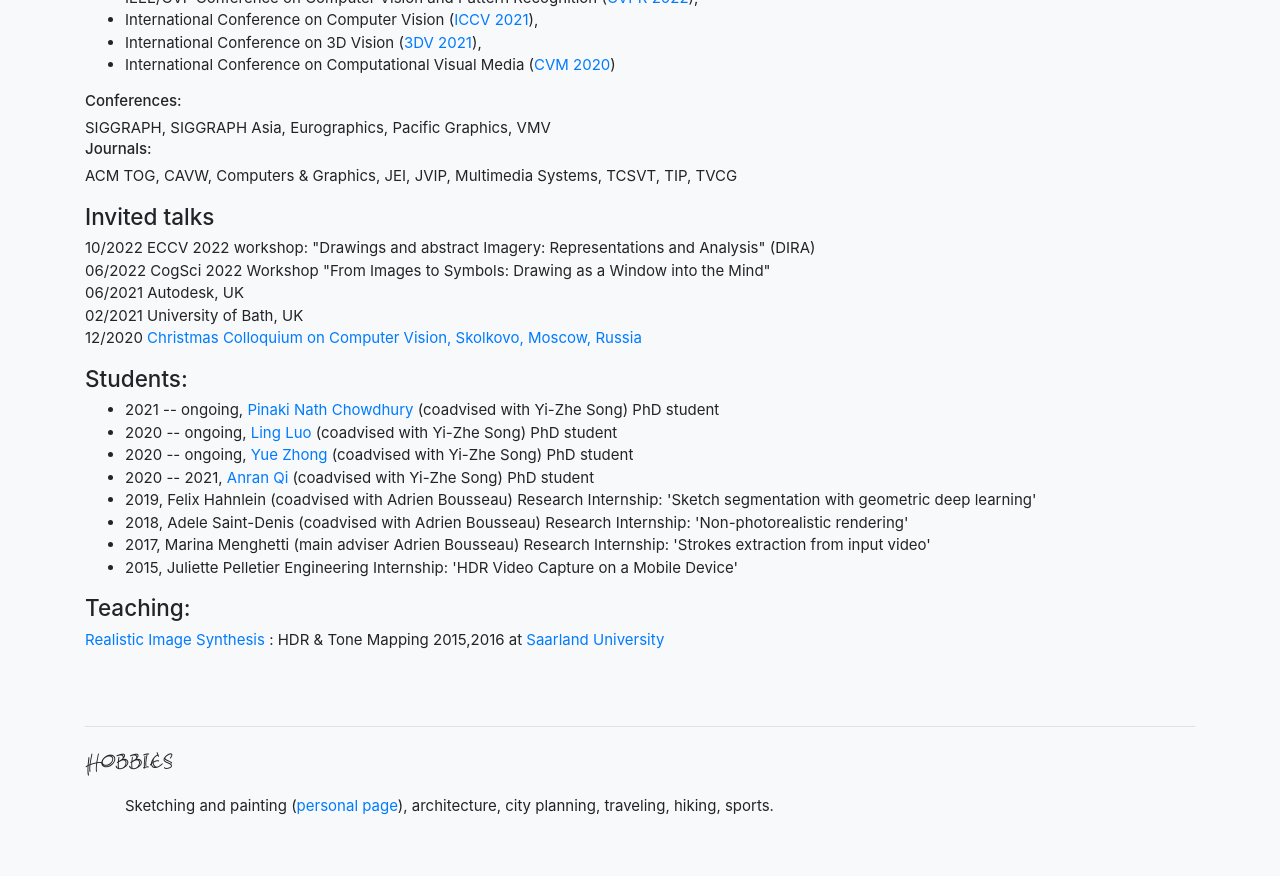
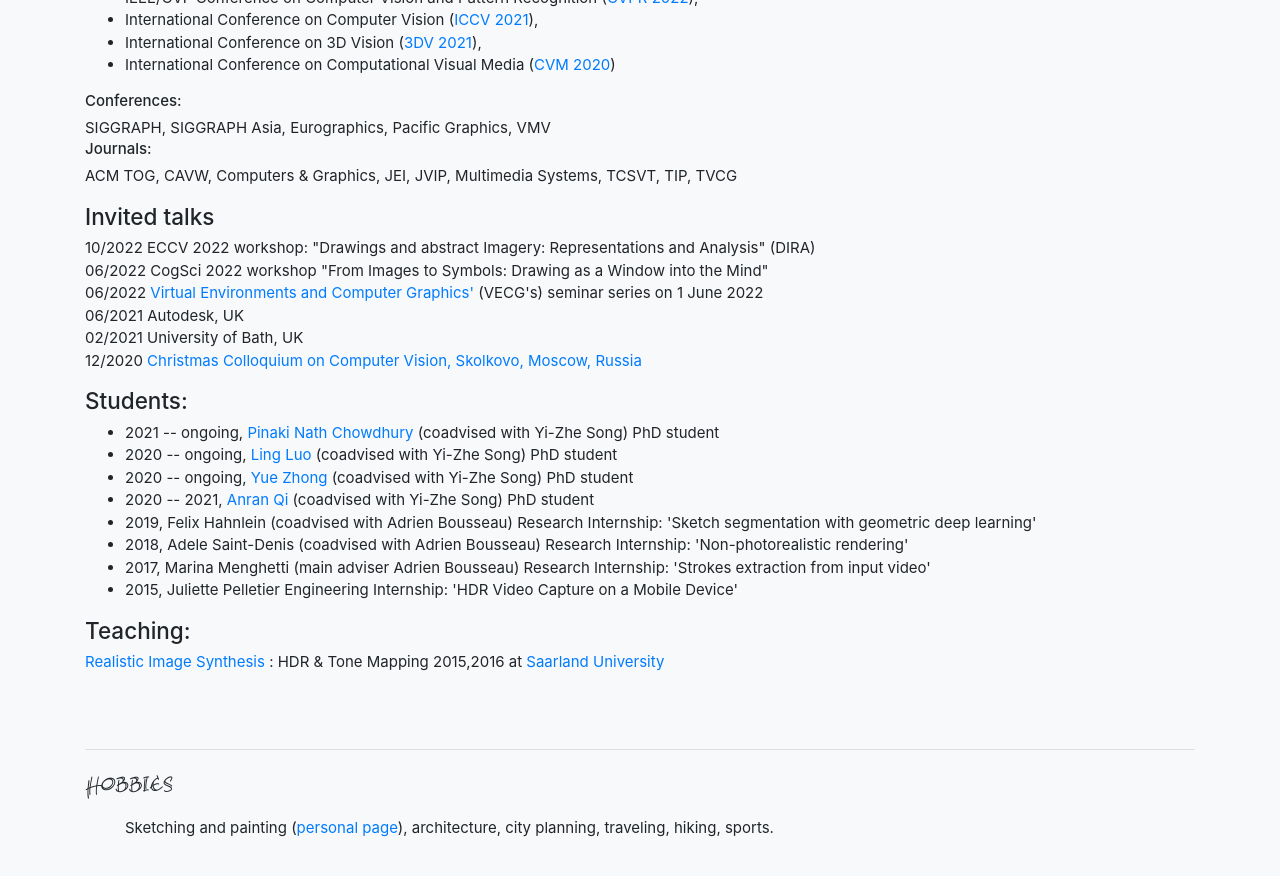
Before and after one commit to ygryadit/ygryadit.github.io, a Jekyll site: the page built from index.md, in a window 1280 px wide and 900 px high, scrolled down 6273 px. Shown: the top 876 px of the window. Built offline with Jekyll 4.4.1, drawn with Linux system fonts in a browser that asks for light colours.

Commit message:
one more talk

```diff
--- a/index.md
+++ b/index.md
@@ -589,7 +589,8 @@ layout: main
 			<p>
 				<h4>Invited talks</h4>
 				10/2022 ECCV 2022 workshop: "Drawings and abstract Imagery: Representations and Analysis" (DIRA) <br>
-				06/2022 CogSci 2022 Workshop "From Images to Symbols: Drawing as a Window into the Mind" <br>
+				06/2022 CogSci 2022 workshop "From Images to Symbols: Drawing as a Window into the Mind" <br>
+				06/2022 <a href="https://complightlab.com/seminars/">Virtual Environments and Computer Graphics'</a> (VECG's) seminar series on 1 June 2022 <br>
 				06/2021 Autodesk, UK <br>
 				02/2021 University of Bath, UK <br>
 				12/2020 <a href="https://www.youtube.com/watch?v=TixJu8p9QZQ"> Christmas Colloquium on Computer Vision, Skolkovo, Moscow, Russia</a>
```
